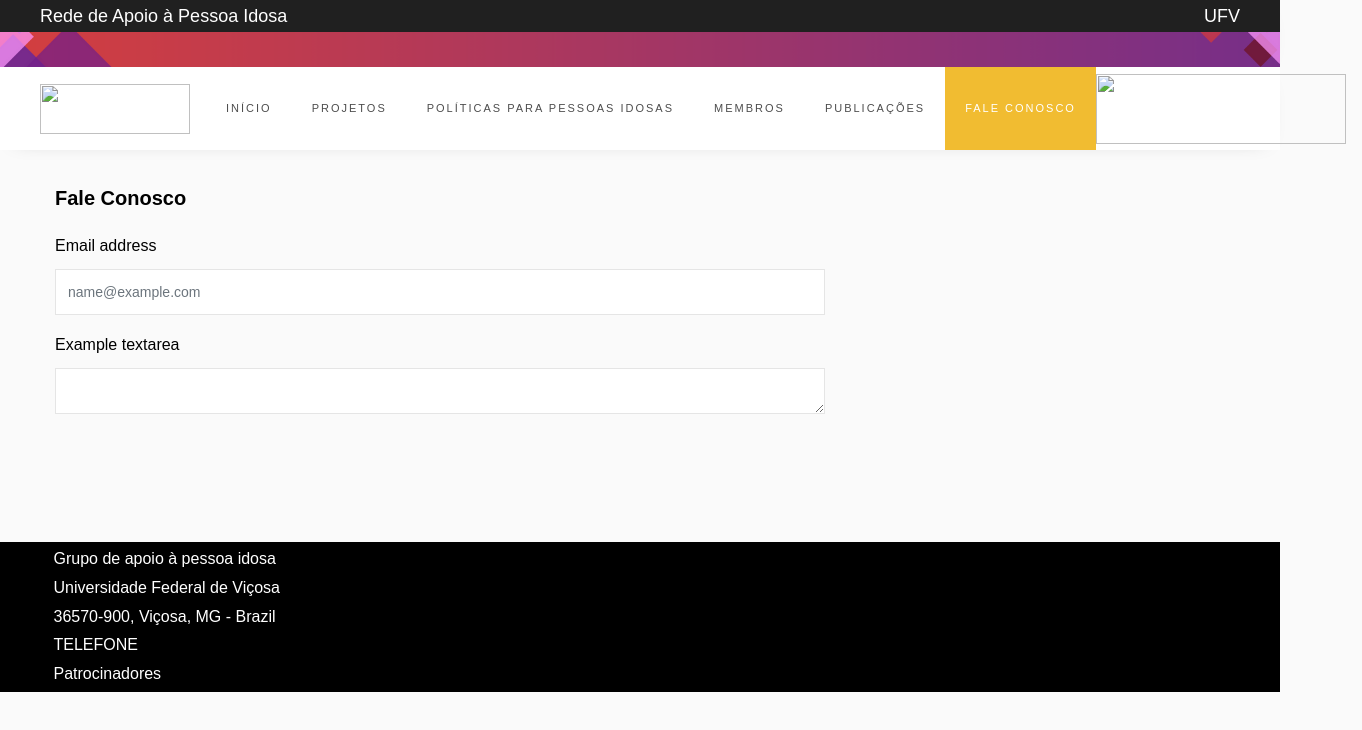
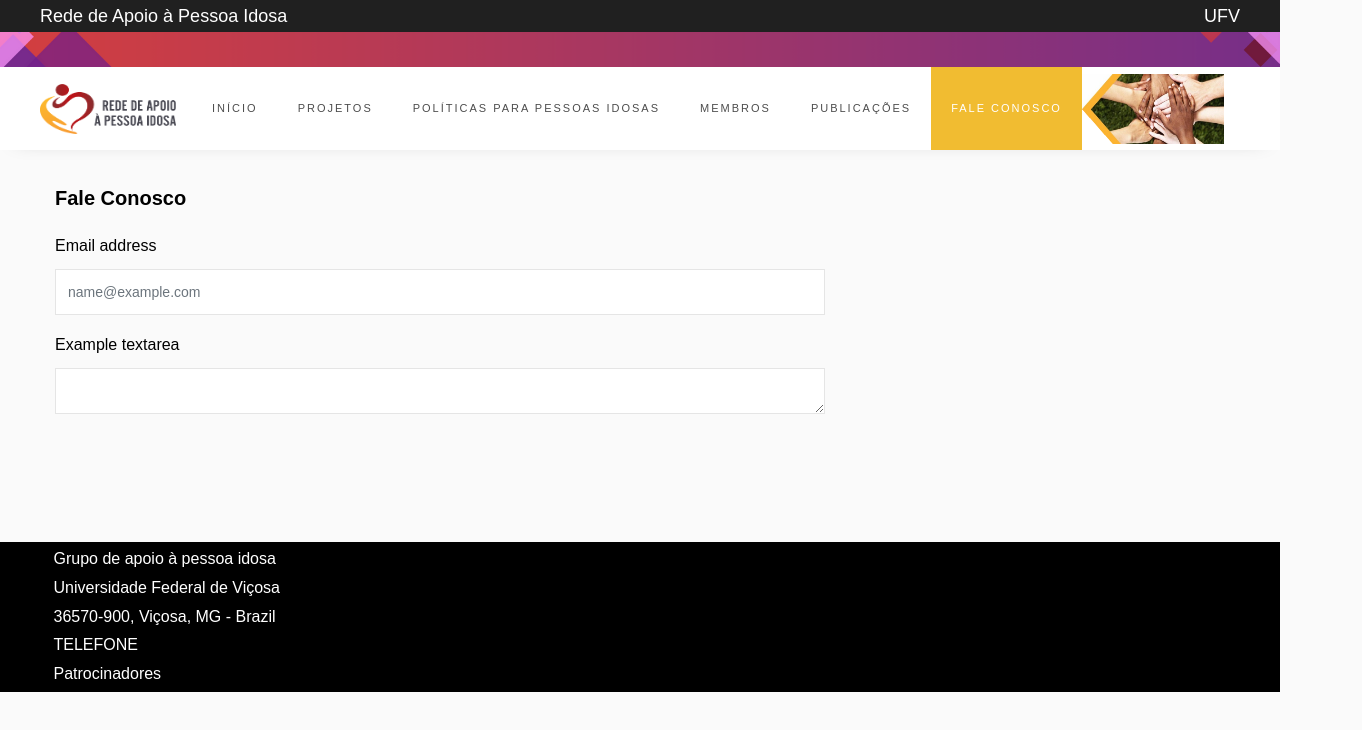
Before and after one commit to goalmeida05/oppel.io, a plain HTML site: page faleconosco.html in a window 1280 px wide. Shown: the whole page, 1362 px wide, since content can reach past the window. Drawn offline with nearby package versions, Linux system fonts and the light colour scheme; the site is published under a folder, as on GitHub Pages, so addresses that start at the root find nothing.

Commit message:
Update faleconosco.html

```diff
--- a/faleconosco.html
+++ b/faleconosco.html
@@ -83,7 +83,7 @@
 			</nav>
 			<nav class="navbar navbar-expand-lg navbar-dark ftco_navbar bg-dark ftco-navbar-light" id="ftco-navbar">
 			<div class="container">
-				<a class="navbar-brand" href="home.html" style="text-transform: none;"><img src="/img/logopt1.png" width="150" height="50"></a>
+				<a class="navbar-brand" href="home.html" style="text-transform: none;"><img src="img/logopt1.png" width="150" height="50"></a>
 			  <button class="navbar-toggler" type="button" data-toggle="collapse" data-target="#ftco-nav" aria-controls="ftco-nav" aria-expanded="false" aria-label="Toggle navigation">
 				<span class="fa fa-bars"></span> Menu
 			  </button>
@@ -96,7 +96,7 @@
 				  <li class="nav-item "><a href="publications.html" class="nav-link" style="white-space:nowrap">Publicações</a></li>
 				  <li class="nav-item active"><a href="faleconosco.html" class="nav-link" style="white-space:nowrap">Fale Conosco</a></li>
 				</ul>
-				<a class="navbar-brand" href="home.html" style="text-transform: none;"><img src="/img/logopt2.png" width="250" height="70"></a>
+				<a class="navbar-brand" href="home.html" style="text-transform: none;"><img src="img/logopt2.png" width="250" height="70"></a>
 			  </div>
 			</div>
 		  </nav>
```
